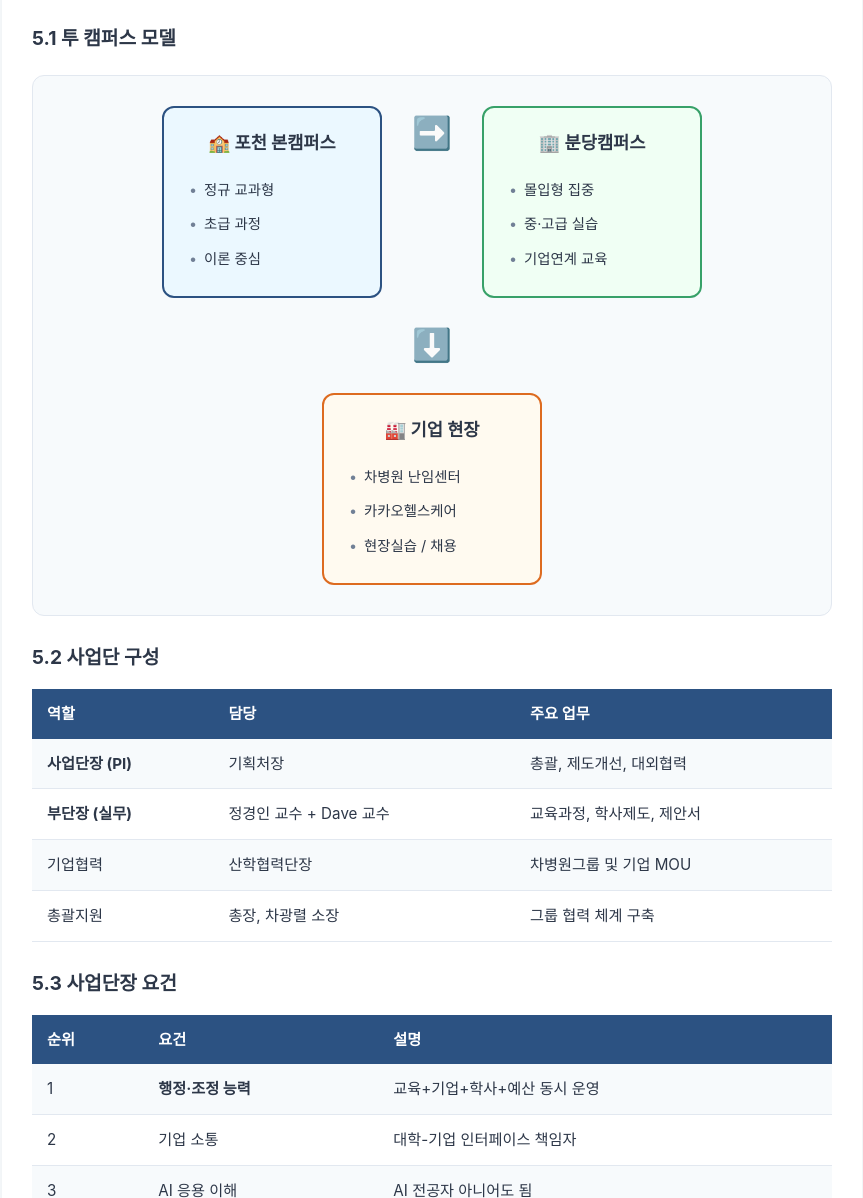
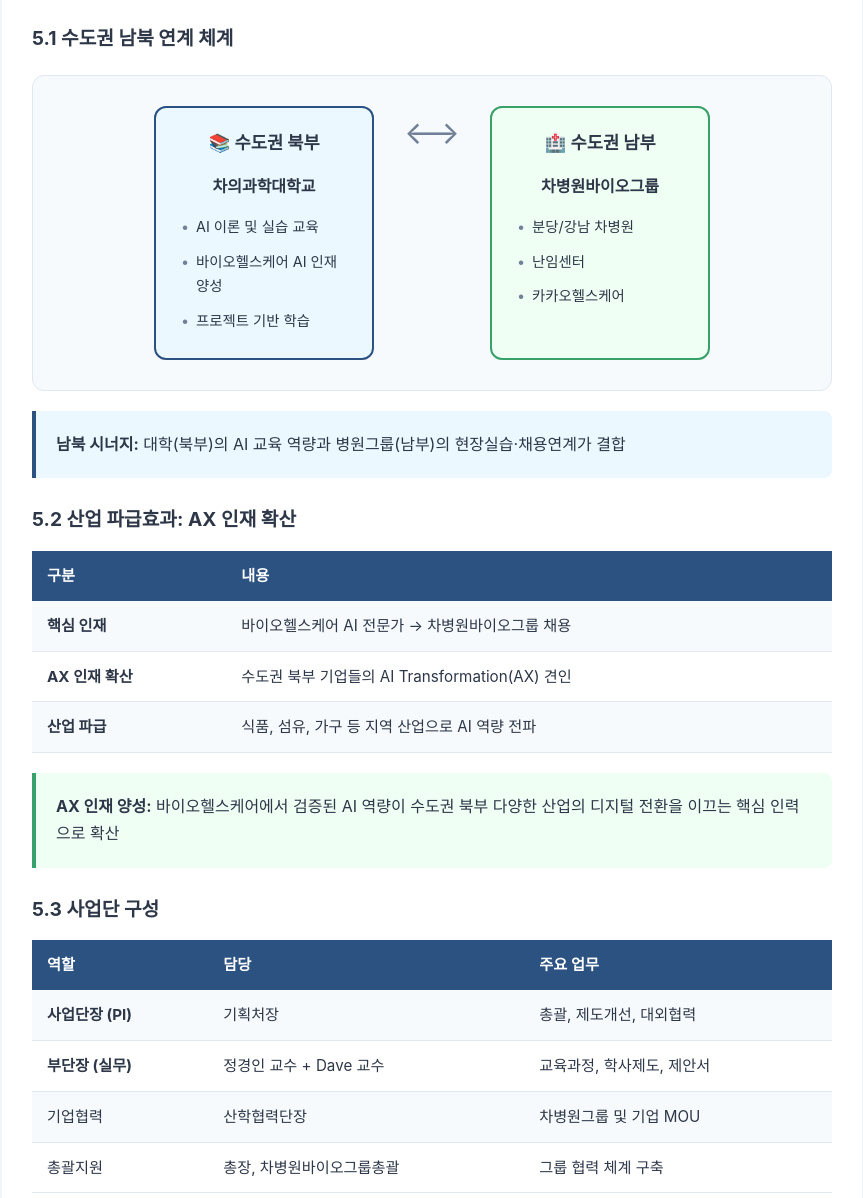
Before and after one commit to sdkparkforbi/cha-bootcamp-2026, a plain HTML site: page index.html in a window 1280 px wide. Shown: the part 7420-8618 px from the top of the page, without its empty margins (208-1071 px from the left). Drawn offline with Linux system fonts and the light colour scheme.

Commit message:
Update: 수도권 남북 연계 체계 및 AX 인재 확산 추가

```diff
--- a/index.html
+++ b/index.html
@@ -760,52 +760,61 @@
 <section>
     <h2>5. 운영 체계</h2>
 
-    <h3>5.1 투 캠퍼스 모델</h3>
+    <h3>5.1 수도권 남북 연계 체계</h3>
     <div class="diagram">
         <div class="campus-diagram">
             <div class="campus-row">
                 <div class="campus-box blue">
-                    <div class="campus-title">🏫 포천 본캠퍼스</div>
+                    <div class="campus-title">📚 수도권 북부</div>
+                    <div style="font-weight: 600; margin-bottom: 10px;">차의과학대학교</div>
                     <ul>
-                        <li>정규 교과형</li>
-                        <li>초급 과정</li>
-                        <li>이론 중심</li>
+                        <li>AI 이론 및 실습 교육</li>
+                        <li>바이오헬스케어 AI 인재 양성</li>
+                        <li>프로젝트 기반 학습</li>
                     </ul>
                 </div>
-                <div class="flow-arrow" style="font-size: 2rem;">➡️</div>
+                <div class="flow-arrow" style="font-size: 2rem;">⟷</div>
                 <div class="campus-box green">
-                    <div class="campus-title">🏢 분당캠퍼스</div>
+                    <div class="campus-title">🏥 수도권 남부</div>
+                    <div style="font-weight: 600; margin-bottom: 10px;">차병원바이오그룹</div>
                     <ul>
-                        <li>몰입형 집중</li>
-                        <li>중·고급 실습</li>
-                        <li>기업연계 교육</li>
+                        <li>분당/강남 차병원</li>
+                        <li>난임센터</li>
+                        <li>카카오헬스케어</li>
                     </ul>
                 </div>
             </div>
-            <div class="arrow-down">⬇️</div>
-            <div class="campus-box orange">
-                <div class="campus-title">🏭 기업 현장</div>
-                <ul>
-                    <li>차병원 난임센터</li>
-                    <li>카카오헬스케어</li>
-                    <li>현장실습 / 채용</li>
-                </ul>
-            </div>
         </div>
     </div>
+    <div class="highlight-box">
+        <strong>남북 시너지:</strong> 대학(북부)의 AI 교육 역량과 병원그룹(남부)의 현장실습·채용연계가 결합
+    </div>
 
-    <h3>5.2 사업단 구성</h3>
+    <h3>5.2 산업 파급효과: AX 인재 확산</h3>
+    <div class="table-wrapper">
+        <table>
+            <tr><th>구분</th><th>내용</th></tr>
+            <tr><td><strong>핵심 인재</strong></td><td>바이오헬스케어 AI 전문가 → 차병원바이오그룹 채용</td></tr>
+            <tr><td><strong>AX 인재 확산</strong></td><td>수도권 북부 기업들의 AI Transformation(AX) 견인</td></tr>
+            <tr><td><strong>산업 파급</strong></td><td>식품, 섬유, 가구 등 지역 산업으로 AI 역량 전파</td></tr>
+        </table>
+    </div>
+    <div class="highlight-box green">
+        <strong>AX 인재 양성:</strong> 바이오헬스케어에서 검증된 AI 역량이 수도권 북부 다양한 산업의 디지털 전환을 이끄는 핵심 인력으로 확산
+    </div>
+
+    <h3>5.3 사업단 구성</h3>
     <div class="table-wrapper">
         <table>
             <tr><th>역할</th><th>담당</th><th>주요 업무</th></tr>
             <tr><td><strong>사업단장 (PI)</strong></td><td>기획처장</td><td>총괄, 제도개선, 대외협력</td></tr>
             <tr><td><strong>부단장 (실무)</strong></td><td>정경인 교수 + Dave 교수</td><td>교육과정, 학사제도, 제안서</td></tr>
             <tr><td>기업협력</td><td>산학협력단장</td><td>차병원그룹 및 기업 MOU</td></tr>
-            <tr><td>총괄지원</td><td>총장, 차광렬 소장</td><td>그룹 협력 체계 구축</td></tr>
+            <tr><td>총괄지원</td><td>총장, 차병원바이오그룹총괄</td><td>그룹 협력 체계 구축</td></tr>
         </table>
     </div>
 
-    <h3>5.3 사업단장 요건</h3>
+    <h3>5.4 사업단장 요건</h3>
     <div class="table-wrapper">
         <table>
             <tr><th>순위</th><th>요건</th><th>설명</th></tr>
```
